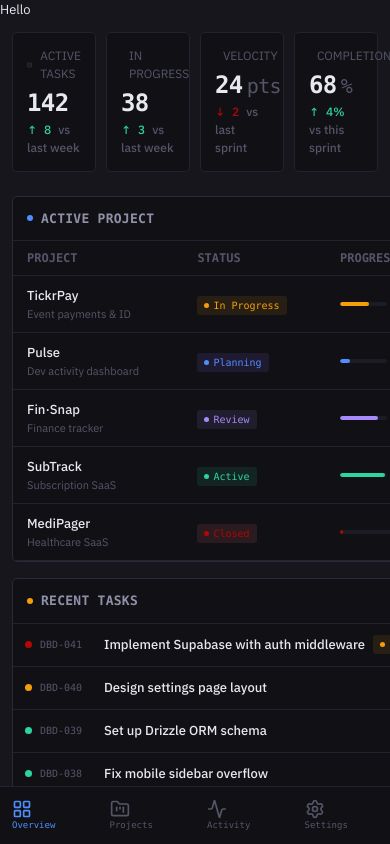
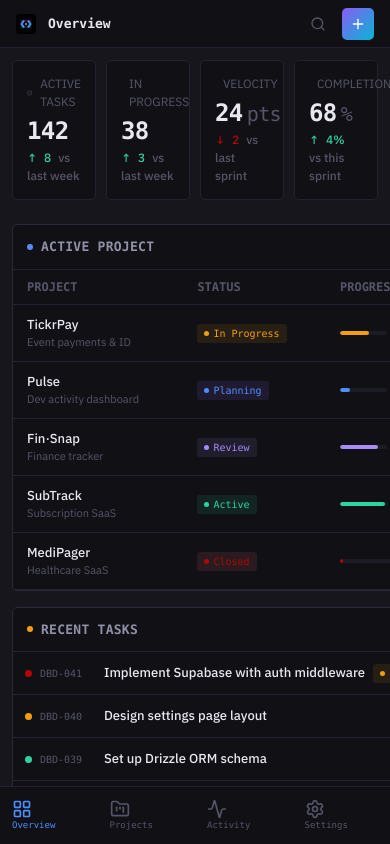
Before and after one commit to georgegoodluck/DevBoard, a Next.js app: page /overview in a window 390 px wide. Built offline with nearby package versions, Linux system fonts and the light colour scheme.

Commit message:
feat: build mobile topbar

```diff
--- a/components/layout/mobile/MobileTopbar.tsx
+++ b/components/layout/mobile/MobileTopbar.tsx
@@ -2,10 +2,51 @@
 
 import Image from "next/image";
 import { usePathname } from "next/navigation";
+import { Search, Plus } from "lucide-react";
+import { useCommandPalette } from "@/context/CommandPaletteContext";
+import { useNewTask } from "@/context/NewTaskContext";
+
+const pageTitles: Record<string, string> = {
+  "/overview": "Overview",
+  "/projects": "Projects",
+  "/activity": "Activity",
+  "/settings": "Settings",
+};
+
 export default function MobileTopbar() {
-    return (
-        <div>
-            <h1>Hello</h1>
-        </div>
-    )
+  const pathname = usePathname();
+  const { open: openSearch } = useCommandPalette();
+  const { open: openNewTask } = useNewTask();
+  const title = pageTitles[pathname] ?? "DevBoard";
+
+  return (
+    <header
+      className="flex items-center gap-3 px-4 shrink-0 border-b border-[var(--border)] bg-[var(--bg1)]"
+      style={{ height: "var(--topbar-height)" }}
+    >
+      {/* Logo mark */}
+      <Image src="/icon.svg" alt="DevBoard" width={20} height={20} />
+
+      {/* Page title */}
+      <span className="font-mono text-[13px] font-semibold text-[var(--text)] flex-1">
+        {title}
+      </span>
+
+      {/* Actions */}
+      <div className="flex items-center gap-[8px]">
+        <button
+          onClick={openSearch}
+          className="w-[32px] h-[32px] flex items-center justify-center rounded-[var(--radius)] text-[var(--text3)] hover:text-[var(--text)] hover:bg-[var(--bg3)] transition-colors"
+        >
+          <Search size={16} />
+        </button>
+        <button
+          onClick={openNewTask}
+          className="w-[32px] h-[32px] flex items-center justify-center rounded-[var(--radius)] brand-gradient text-white"
+        >
+          <Plus size={16} />
+        </button>
+      </div>
+    </header>
+  );
 }
```
